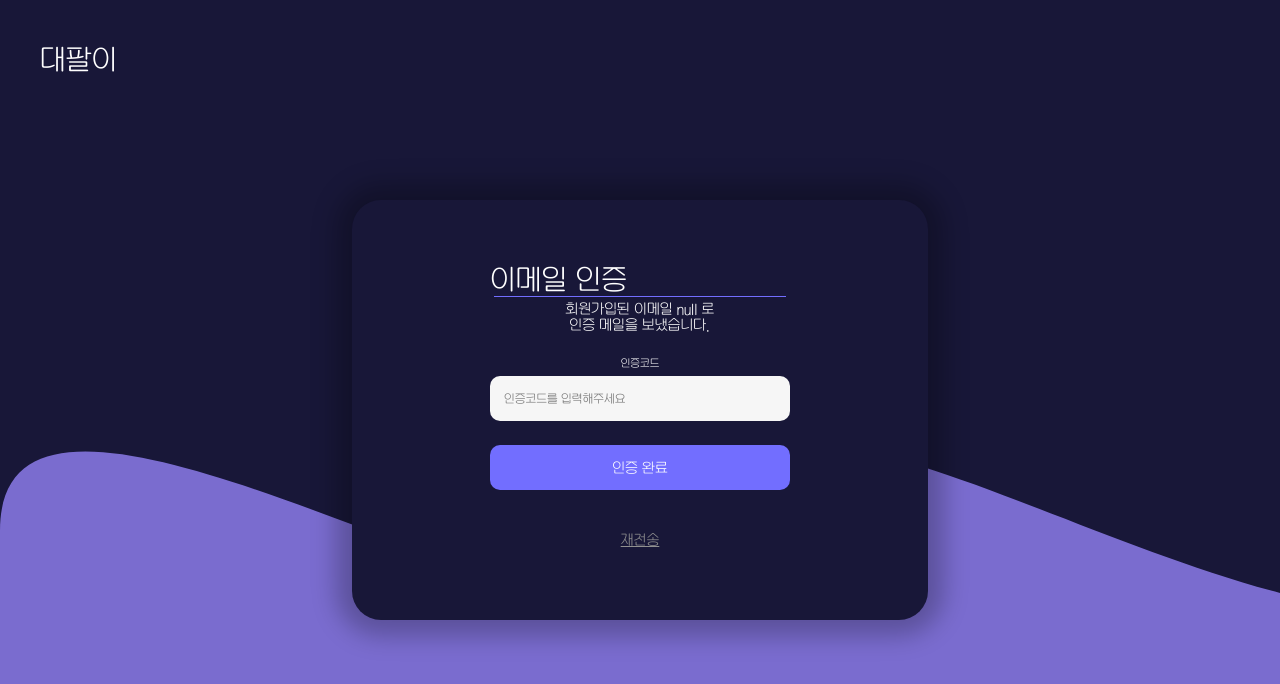
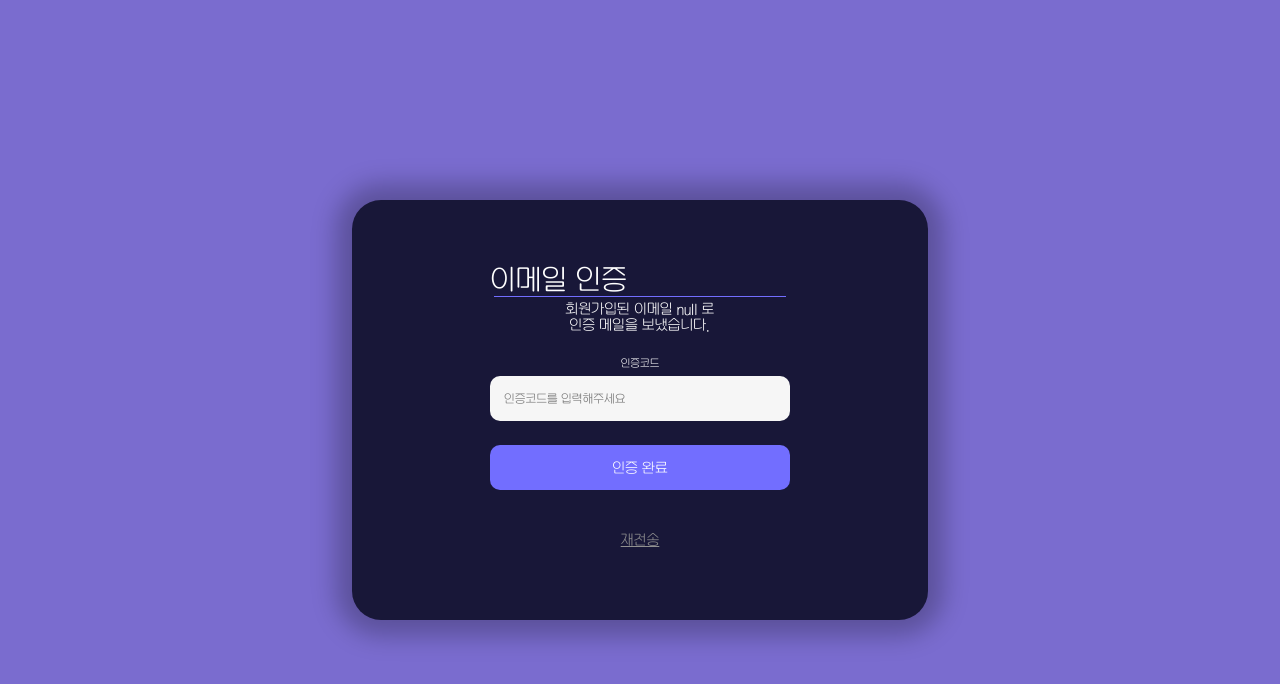
Before and after one commit to 2023-kodomo/fronEnd, a React (Create React App) app: page /Email in a window 1280 px wide. Shown: the top 684 px of the page. Built offline with nearby package versions, Linux system fonts and the light colour scheme; no server answers.

Commit message:
💄🎨 :: 팝업용으로 변경

```diff
--- a/src/components/emailpage/emailPageComponent.jsx
+++ b/src/components/emailpage/emailPageComponent.jsx
@@ -1,7 +1,5 @@
 import React, { useEffect, useRef, useState } from "react";
-import StylingLobby from "../stylingLobby";
 import styled from "styled-components";
-import Header from "../HeaderComponent";
 import sendEmail from "../../utils/api/sendEmail";
 import emailAuth from "../../utils/api/emailAuth";
 import EmailModal from "./modal";
@@ -45,8 +43,6 @@ const EmailPageComponent = () => {
 
   return (
     <Container>
-      <Header page={1} />
-      <StylingLobby></StylingLobby>
       <EmailCitationContainer>
         <EmailTitle>
           <Head>이메일 인증</Head>
--- a/src/components/emailpage/modal.jsx
+++ b/src/components/emailpage/modal.jsx
@@ -1,12 +1,10 @@
 import React, { useEffect } from "react";
 import styled from "styled-components";
-import Header from "../HeaderComponent";
 
 const EmailModal = ({ modalText, setModalOpen }) => {
   const clickHandler = () => {
     if (modalText === "인증된 사용자 입니다") {
       setModalOpen("");
-      window.location.href = "/";
     }
     setModalOpen("");
   };
```
